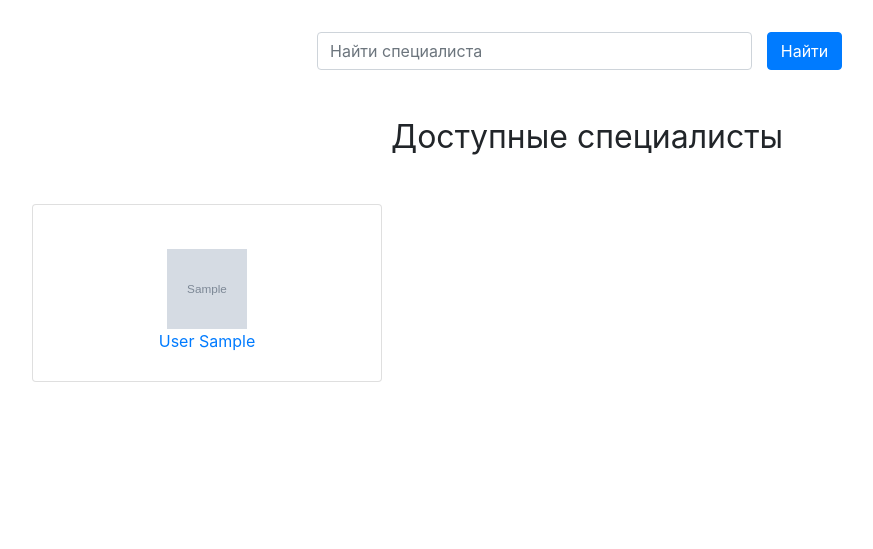
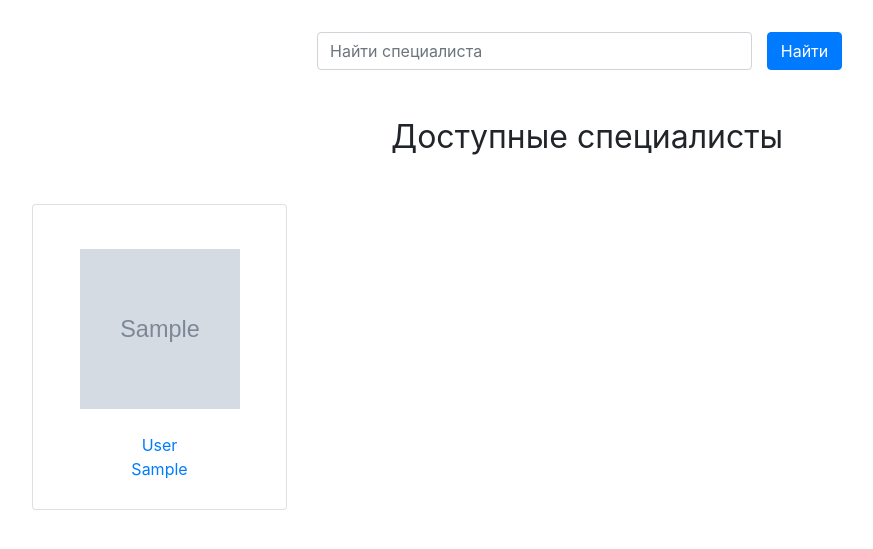
Before and after one commit to ceolantir/staflantir, a Django app: page /specialists/ in a window 1280 px wide. Shown: the part 72-621 px from the top of the page, without its empty margins (53-926 px from the left). Run offline with Django 3.2, Linux system fonts and the light colour scheme; tables that the repository leaves empty hold one stand-in row (values such as "Sample post"); grey boxes marked "Sample" are stand-in pictures; some libraries are stand-ins or nearby versions.

Commit message:
minor changes

```diff
--- a/templates/specialists/all_specialists.html
+++ b/templates/specialists/all_specialists.html
@@ -19,16 +19,19 @@
             </div>
         </section>
         <section class="mt-3 pt-3">
-            <h2 class="h2 font-weight-normal text-center mb-5">Доступные специалисты</h2>
+            <h2 class="h2 font-weight-normal text-center mb-5">
+                Доступные специалисты
+            </h2>
             <div class="row mb-0">
                 {% for specialist in specialists %}
-                    <div class="col-4 col-md-4">
+                    <div class="col-4 col-md-3">
                         <div class="card pt-4 text-center mb-4">
                             <div class="card-body">
                                 <p class="card-text mb-2">
                                     <a href="{% url 'detail_specialist' pk=specialist.pk %}">
-                                        <img class="mx-auto d-block" src="{{ specialist.image.url }}" width="80" height="80" alt="">
-                                        {{ specialist.last_name }} {{ specialist.first_name }}
+                                        <img class="mx-auto d-block" src="{{ specialist.image.url }}" width="160" height="160" alt="">
+                                        </br> {{ specialist.last_name }}
+                                        </br> {{ specialist.first_name }}
                                     </a>
                                 </p>
                             </div>
```
